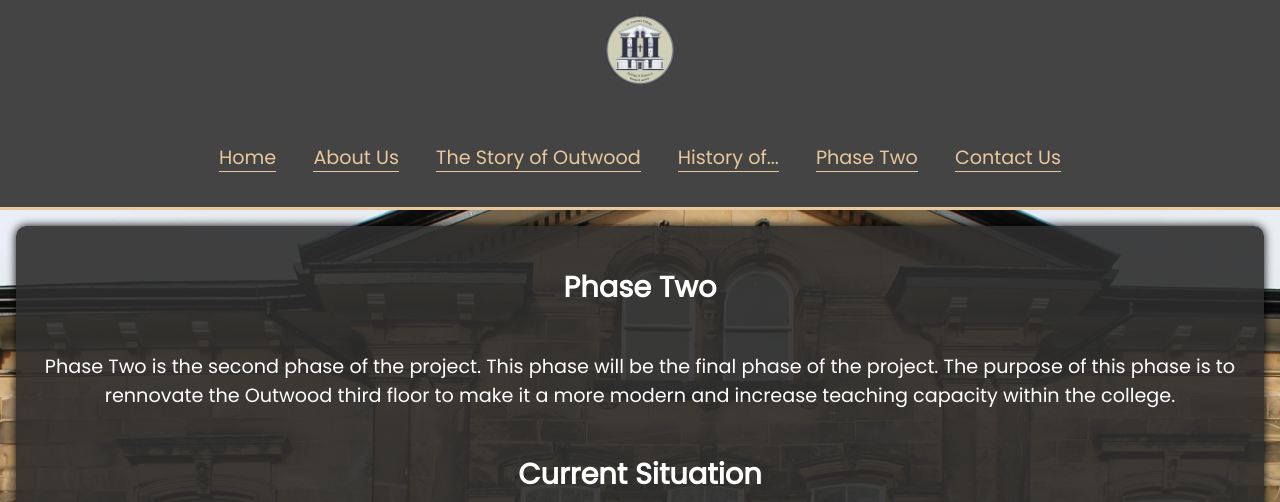
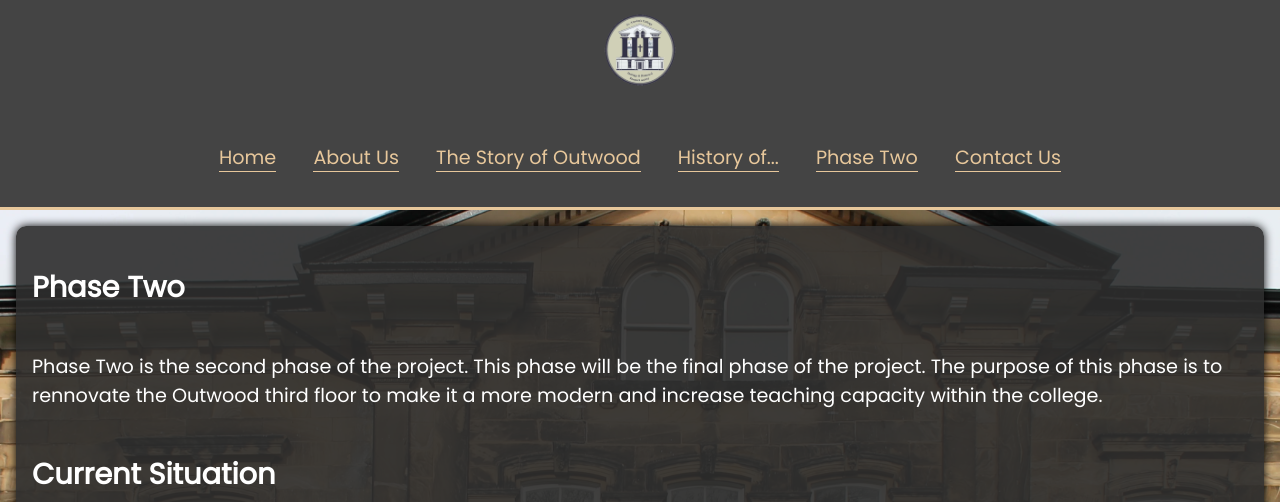
Before and after one commit to MrGhostlyOrb/outwood-house-heritage-and-history, a website: page public/phasetwo.html in a window 1280 px wide. Shown: the top 502 px of the page. Drawn offline with Linux system fonts and the light colour scheme.

Commit message:
fix: phase two page

```diff
--- a/public/phasetwo.html
+++ b/public/phasetwo.html
@@ -46,7 +46,7 @@
             </ul>
         </nav>
     </header>
-    <article class="home">
+    <article>
         <h1>Phase Two</h1>
         <p>
             Phase Two is the second phase of the project. This phase will be the final phase of the project.
```
Also changed, not shown: public/manifest.json.
